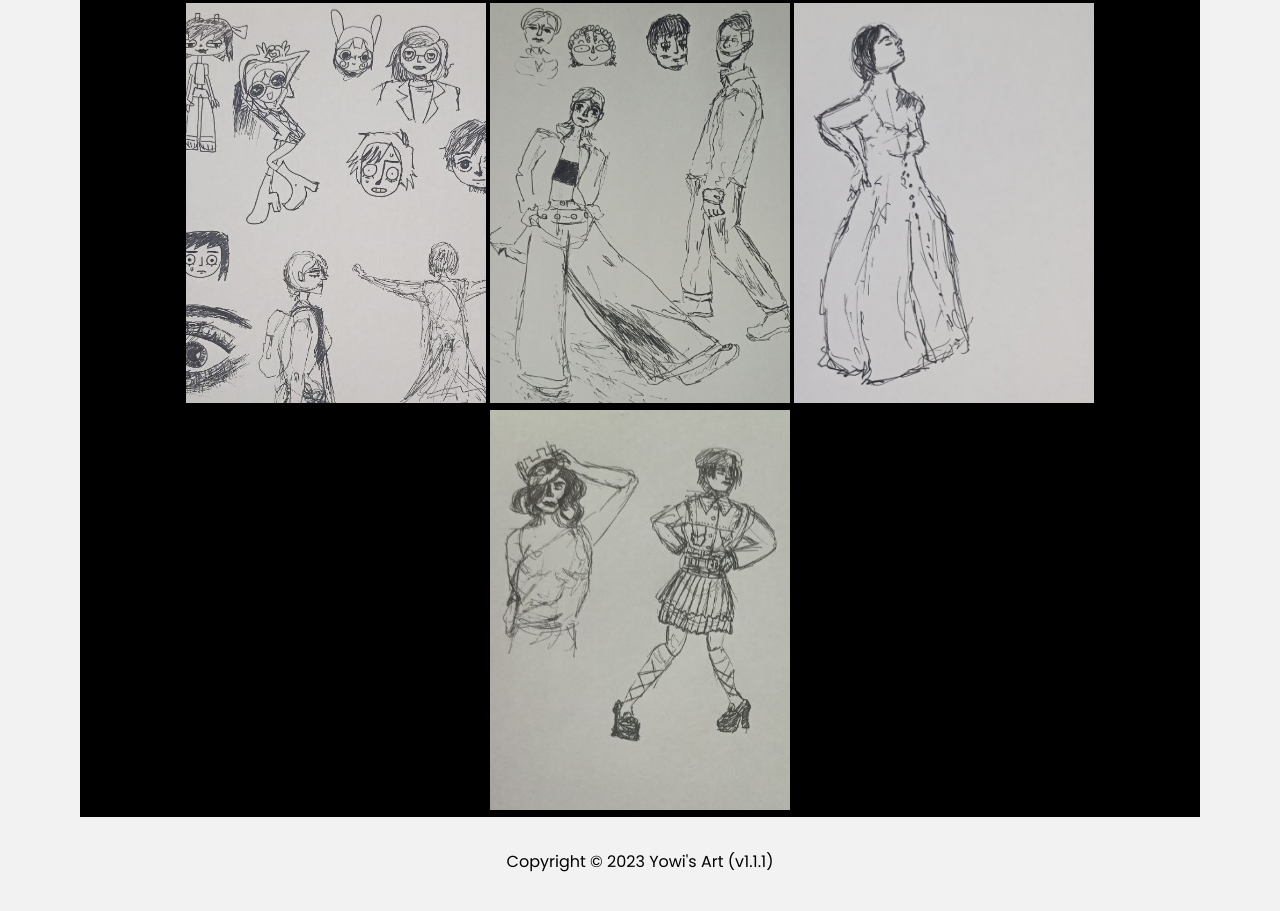
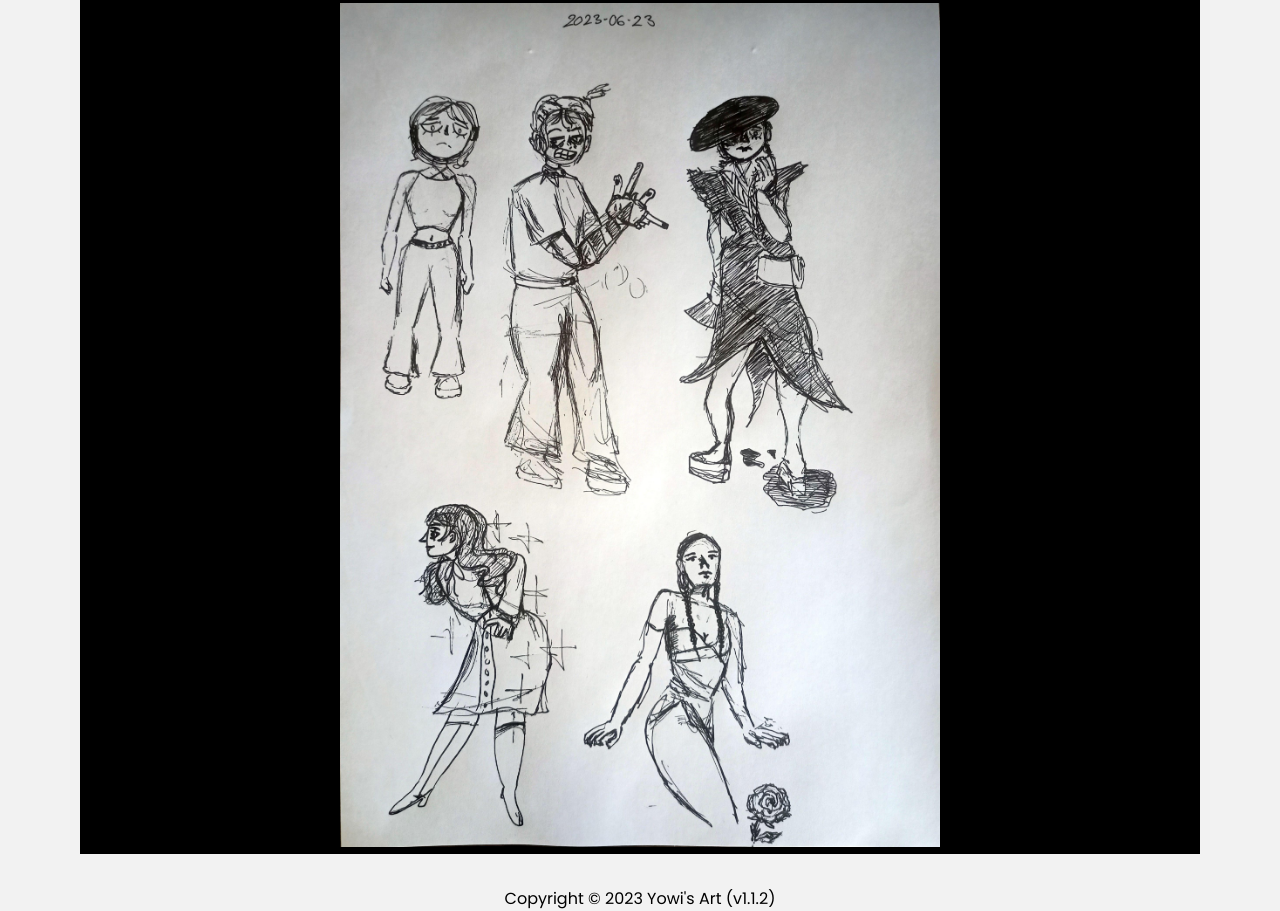
Before and after one commit to YowiH/yowi-art, a plain HTML site: page index.html in a window 1280 px wide. Shown: the part 453-1364 px from the top of the page. Before the commit the page ends 1327 px from the top, so only its background shows below. Drawn offline with Linux system fonts and the light colour scheme.

Commit message:
v1.1.2 - Big Sketches

```diff
--- a/index.html
+++ b/index.html
@@ -12,21 +12,18 @@
 <body>
     <header>
         <h1>Yowi's Art</h1>
-        <img src="art/pixelart/yowi.png" alt="Yowi">
+        <img src="res/yowi.png" alt="Yowi">
     </header>
     <main>
         <div id="art">
             <section id="sketches">
                 <h2>Sketches</h2>
-                <img src="art/sketches/20230423C.jpeg" alt="20230423">
-                <img src="art/sketches/20230427C.jpg" alt="20230427">
-                <img src="art/sketches/20230428C.jpg" alt="20230428">
-                <img src="art/sketches/20230507C.jpeg" alt="20230507">
+                <img src="art/sketches/2023-06-23.jpg" alt="2023-06-23">
             </section>
         </div>
     </main>
     <footer>
-        <p>Copyright &copy; 2023 Yowi's Art (v1.1.1)</p>
+        <p>Copyright &copy; 2023 Yowi's Art (v1.1.2)</p>
     </footer>
 </body>
 </html>
--- a/style.css
+++ b/style.css
@@ -28,7 +28,7 @@ header img {
     transition: top 0.5s ease-in-out;
     z-index: 1;
 }
-header img:hover {
+header img:active{
     top: 7rem;
 }
 
@@ -49,13 +49,9 @@ main #art #sketches h2 {
 }
 
 main #art #sketches img {
-    width: 300px;
+    width: 600px;
     height: auto;
     transition: transform 0.3s ease-in;
-}
-
-main #art #sketches img:hover {
-    transform: scale(1.05);
 }
 
 footer {
```
Also changed, not shown: art/sketches/2023-06-23.jpg (added), art/sketches/20230423C.jpeg (deleted), art/sketches/20230427C.jpg (deleted), art/sketches/20230428C.jpg (deleted), art/sketches/20230507C.jpeg (deleted), art/sketches/origin/20230423.jpeg (deleted), art/sketches/origin/20230507.jpeg (deleted), res/yowi.png (renamed from art/pixelart/yowi.png), 2 other files.
